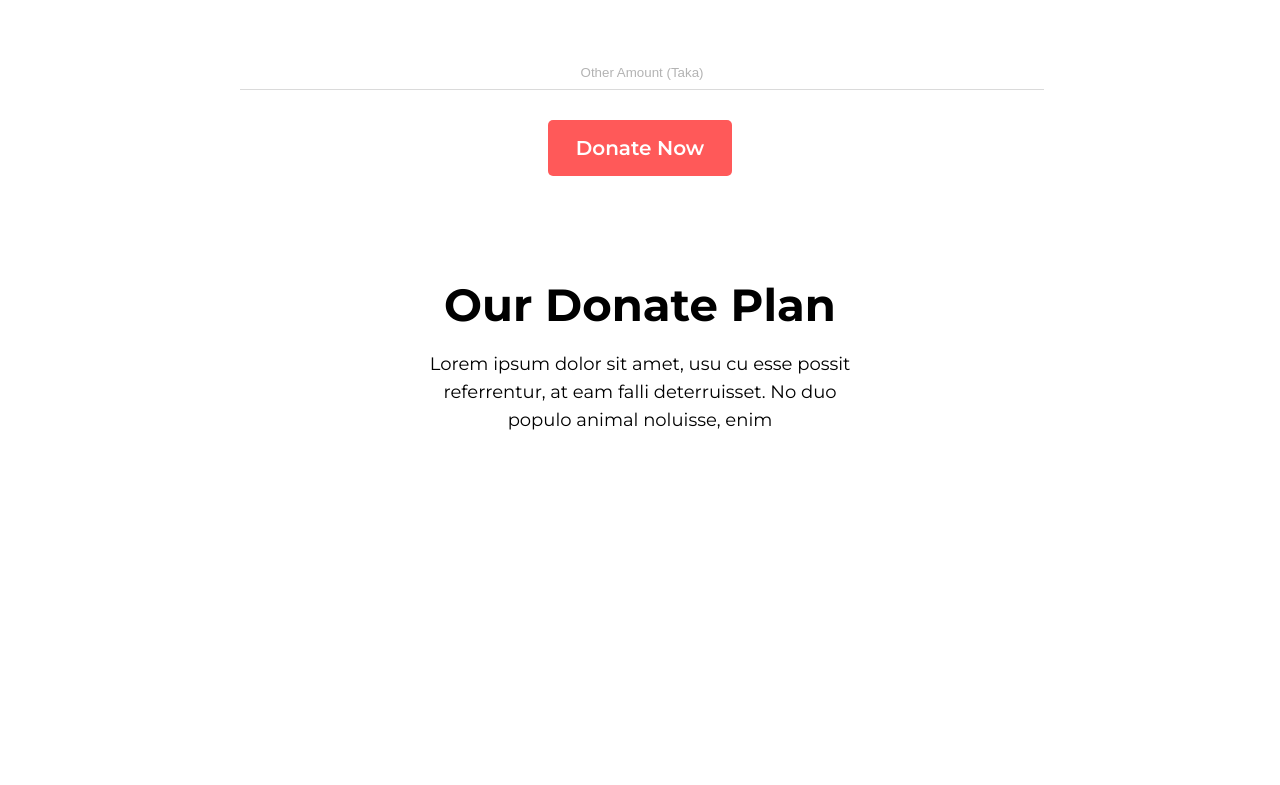
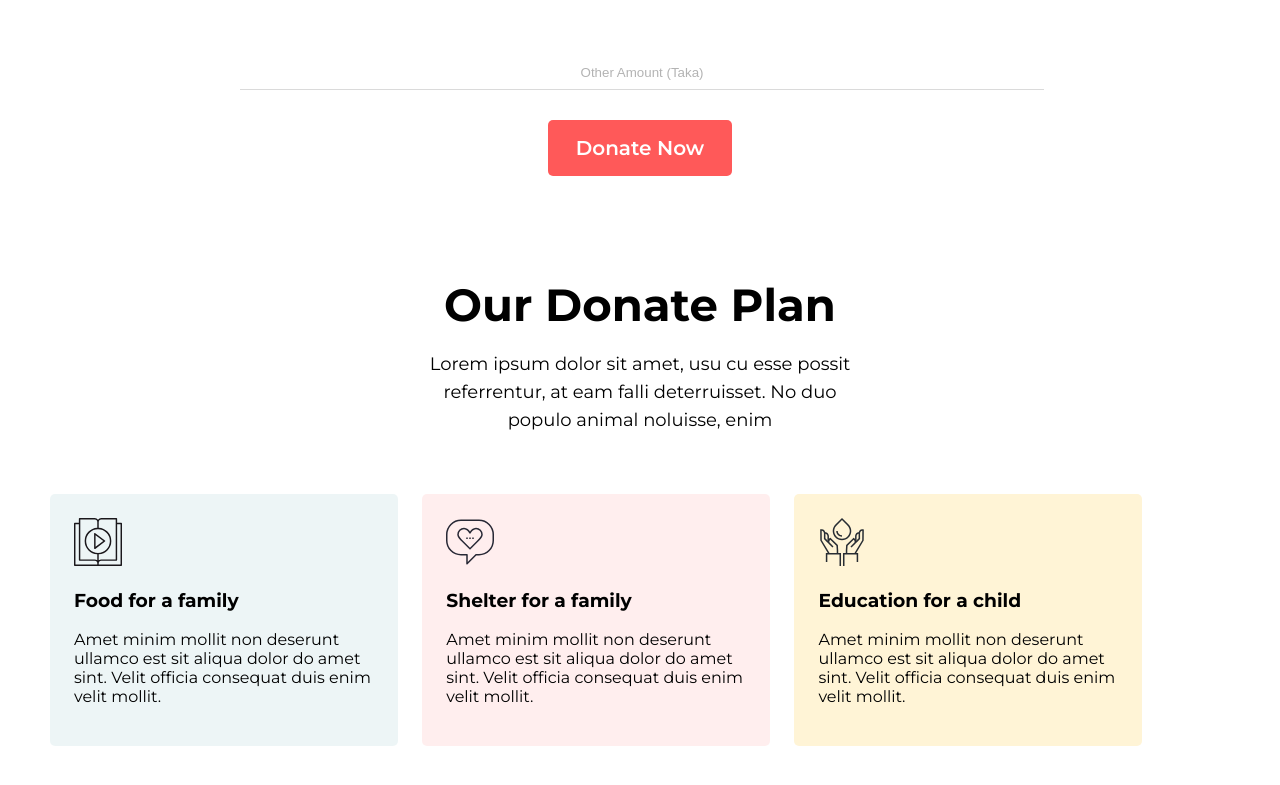
Before and after one commit to Sahariar/donate-today, a plain HTML site: page index.html in a window 1280 px wide. Shown: the part 1331-2116 px from the top of the page. Before the commit the page ends 1783 px from the top, so only its background shows below. Drawn offline with Linux system fonts and the light colour scheme.

Commit message:
finish section 3

```diff
--- a/index.html
+++ b/index.html
@@ -28,7 +28,7 @@
     <!-- End Top Banner Section -->
     <!-- Start of Donate Today Section -->
     <section class="donate-today">
-        <h1 class="dte-title">Donate Today</h1>
+        <h2 class="dte-title">Donate Today</h2>
         <div class="stn-description">
             <p>Lorem ipsum dolor sit amet, usu cu esse possit referrentur, at eam falli deterruisset. No duo populo animal noluisse, enim</p>
         </div>
@@ -56,9 +56,36 @@
     <!-- End of Donate Today Section -->
     <!-- Start of Out Donation section -->
     <section class="our-donation">
-        <h1 class="dte-title">Our Donate Plan</h1>
+        <h2 class="dte-title">Our Donate Plan</h2>
         <div class="stn-description">
             <p>Lorem ipsum dolor sit amet, usu cu esse possit referrentur, at eam falli deterruisset. No duo populo animal noluisse, enim</p>
+        </div>
+
+        <div class="dtn-box-area">
+            <div class="dtn-box bg-ne-gray">
+                <img src="/icons/icon6.svg" alt="icon Food"  class="img-48">
+
+                <h3 class="box-title">
+                    Food for a family
+                </h3>
+                <p>Amet minim mollit non deserunt ullamco est sit aliqua dolor do amet sint. Velit officia consequat duis enim velit mollit.</p>
+            </div>
+            <div class="dtn-box bg-ne-pink">
+                <img src="/icons/icon9.svg" alt="icon Shelter" class="img-48">
+
+                <h3 class="box-title">
+                    Shelter for a family
+                </h3>
+                <p>Amet minim mollit non deserunt ullamco est sit aliqua dolor do amet sint. Velit officia consequat duis enim velit mollit.</p>
+            </div>
+            <div class="dtn-box bg-ne-yellow">
+                <img src="/icons/icon13.svg" alt="Education"  class="img-48">
+
+                <h3 class="box-title">
+                    Education for a child
+                </h3>
+                <p>Amet minim mollit non deserunt ullamco est sit aliqua dolor do amet sint. Velit officia consequat duis enim velit mollit.</p>
+            </div>
         </div>
     </section>
     <!-- End of Out Donation section -->
--- a/style.css
+++ b/style.css
@@ -94,3 +94,29 @@ border-radius: 5px;
     color: #B3B3B3;
 
 }
+.dtn-box-area{
+    width: 1200px;
+    margin: 50px auto;
+}
+.dtn-box{
+    width: 300px;
+    min-height: 152px;
+    border-radius: 5px;
+    display: inline-block;
+    padding: 2%;
+    max-width: 359px;
+    margin: 10px;
+}
+.bg-ne-gray{
+    background: rgba(79, 157, 166, 0.1);
+}
+.bg-ne-pink{
+    background: rgba(255, 89, 89, 0.1);
+}
+.bg-ne-yellow{
+    background: #FFF4D6;
+}
+.img-48{
+    width: 48px;
+    height: 48px;
+}
```
